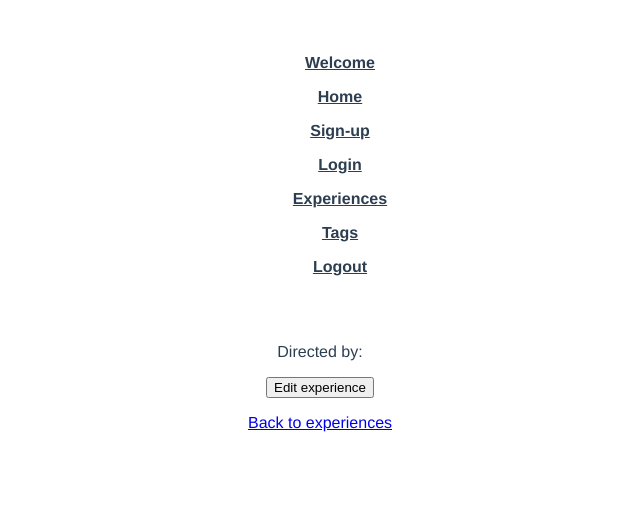
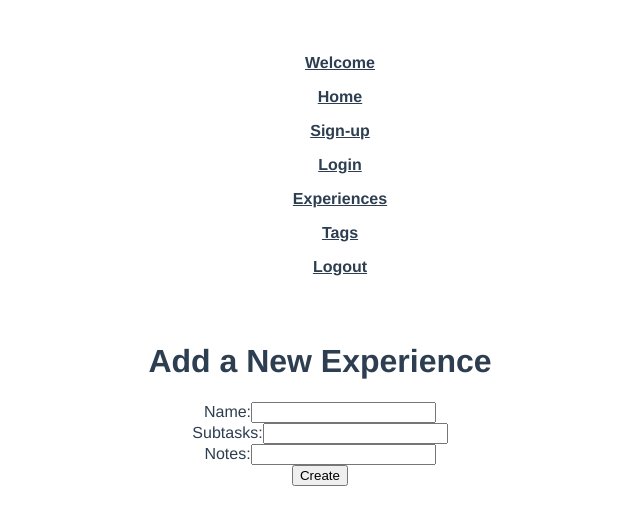
Before and after one commit to howema/run-rabbit-run-frontend, a Vue app: page /experiences/new in a window 1280 px wide. Shown: the top 524 px of the page, without its empty margins (320-960 px from the left). Built offline with nearby package versions, Linux system fonts and the light colour scheme; no server answers.

Commit message:
adds experience new page, fleshes out home page

```diff
--- a/src/router/index.js
+++ b/src/router/index.js
@@ -8,6 +8,7 @@ import Experiences from "../views/ExperiencesIndex.vue";
 import Tags from "../views/TagsIndex.vue";
 import ExperiencesShow from "../views/ExperiencesShow.vue";
 import ExperiencesEdit from "../views/ExperiencesEdit.vue";
+import ExperiencesNew from "../views/ExperiencesNew.vue";
 
 Vue.use(VueRouter);
 
@@ -30,6 +31,7 @@ const routes = [
   { path: "/logout", name: "logout", component: Logout },
   { path: "/experiences", name: "experiences-index", component: Experiences },
   { path: "/tags", name: "tags-index", component: Tags },
+  { path: "/experiences/new", name: "experiences-new", component: ExperiencesNew },
   { path: "/experiences/:id", name: "experiences-show", component: ExperiencesShow },
   { path: "/experiences/:id/edit", name: "experiences-edit", component: ExperiencesEdit },
 ];
--- /dev/null
+++ b/src/views/ExperiencesNew.vue
@@ -0,0 +1,50 @@
+<template>
+  <div class="experiences-new">
+    <h1>Add a New Experience</h1>
+    <form v-on:submit.prevent="createExperience()">
+      <ul>
+        <li v-for="error in errors" v-bind:key="error">{{ error }}</li>
+      </ul>
+      <div>
+        <label>Name:</label>
+        <input type="text" v-model="newExperienceParams.title" />
+      </div>
+      <div>
+        <label>Subtasks:</label>
+        <input type="text" v-model="newExperienceParams.subtasks" />
+      </div>
+      <div>
+        <label>Notes:</label>
+        <input type="text" v-model="newExperienceParams.notes" />
+      </div>
+      <input type="submit" value="Create" />
+    </form>
+  </div>
+</template>
+
+<script>
+import axios from "axios";
+export default {
+  data: function () {
+    return {
+      newExperienceParams: {},
+      errors: [],
+    };
+  },
+  created: function () {},
+  methods: {
+    createExperience: function () {
+      axios
+        .post("/experiences", this.newExperienceParams)
+        .then((response) => {
+          console.log("experiences create", response);
+          this.$router.push("/experiences");
+        })
+        .catch((error) => {
+          console.log("experiences create error", error.response);
+          this.errors = error.response.data.errors;
+        });
+    },
+  },
+};
+</script>
--- a/src/views/ExperiencesShow.vue
+++ b/src/views/ExperiencesShow.vue
@@ -3,7 +3,7 @@
     <div class="container">
       <h1>{{ experience.title }}</h1>
       <p>{{ experience.subtasks }}</p>
-      <p>Directed by: {{ experience.notes }}</p>
+      <p>{{ experience.notes }}</p>
       <!-- <p>{{ experience.image }}</p> -->
       <p></p>
       <router-link v-bind:to="`/experiences/${experience.id}/edit`"><button>Edit experience</button></router-link>
--- a/src/views/Home.vue
+++ b/src/views/Home.vue
@@ -1,18 +1,13 @@
 <template>
   <div class="home">
-    <img alt="Vue logo" src="../assets/logo.png" />
-    <HelloWorld msg="Welcome to Your Vue.js App" />
+    <h1>Run Rabbit Run</h1>
+    <h2><i>Welcome -insert- to your homepage!</i></h2>
+    <p>I know your fav thing is -insert-. Goods news is: this tastes like -insert-.</p>
+    <p></p>
+    <router-link to="/experiences"><button>View All</button></router-link>
+    <p></p>
+    <router-link to="/tags"><button>View by Tag</button></router-link>
+    <p></p>
+    <router-link to="/experiences/new"><button>Add an Experience</button></router-link>
   </div>
 </template>
-
-<script>
-// @ is an alias to /src
-import HelloWorld from "@/components/HelloWorld.vue";
-
-export default {
-  name: "Home",
-  components: {
-    HelloWorld,
-  },
-};
-</script>
--- a/src/views/Signup.vue
+++ b/src/views/Signup.vue
@@ -12,6 +12,10 @@
       <div>
         <label>Email:</label>
         <input type="email" v-model="newUserParams.email" />
+      </div>
+      <div>
+        <label>Favorite Thing:</label>
+        <input type="text" v-model="newUserParams.favorite_thing" />
       </div>
       <div>
         <label>Password:</label>
```
Also changed, not shown: src/App.vue (line endings or trailing spaces).
